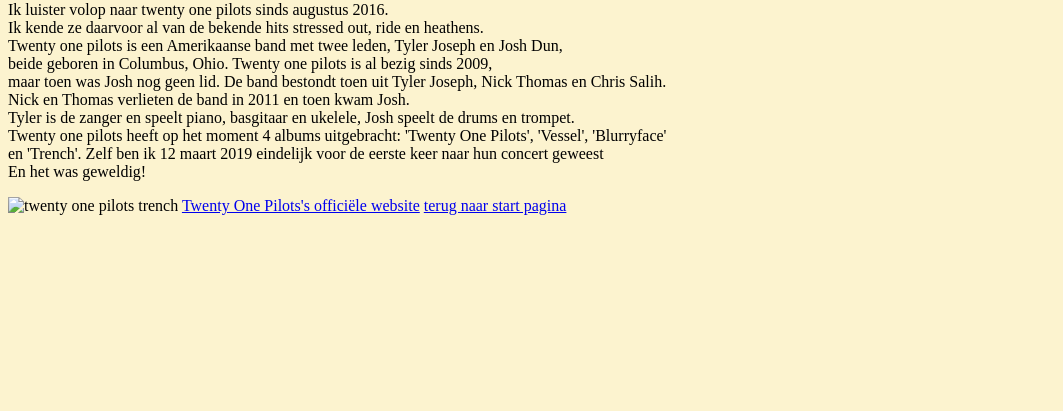
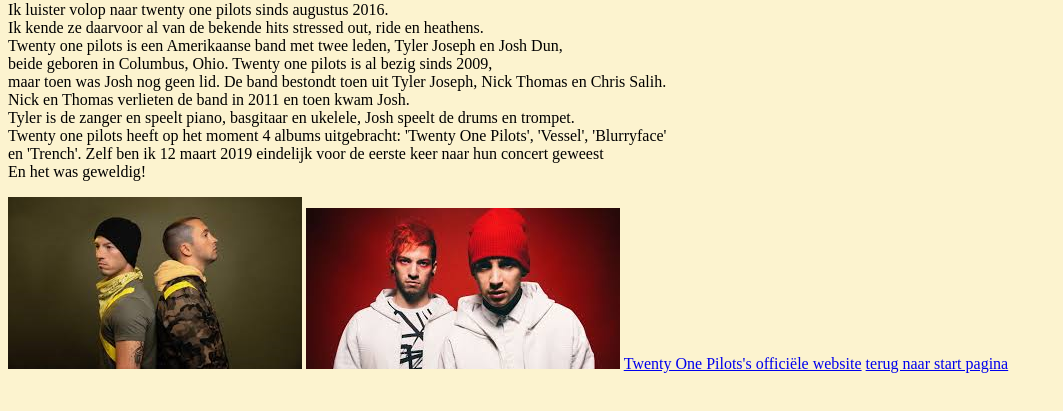
Before and after one commit to Nina2121/welkom, a plain HTML site: page top.html in a window 1280 px wide. Shown: the part 79-490 px from the top of the page, without its empty margins (0-1063 px from the left). Drawn offline with Linux system fonts and the light colour scheme.

Commit message:
foto's edit

```diff
--- a/top.html
+++ b/top.html
@@ -17,7 +17,8 @@ Twenty one pilots heeft op het moment 4 albums uitgebracht: 'Twenty One Pilots',
 en 'Trench'. Zelf ben ik 12 maart 2019 eindelijk voor de eerste keer naar hun concert geweest<br>
 En het was geweldig!</p>
 
- <img src="top1.jpg" alt="twenty one pilots trench">
+ <img src="top1.png" alt="twenty one pilots trench">
+ <img src="top2.jpg" alt="twenty one pilots blurryface">
 
 <a href="https://www.twentyonepilots.com/">Twenty One Pilots's officiële website</a>
 
```
